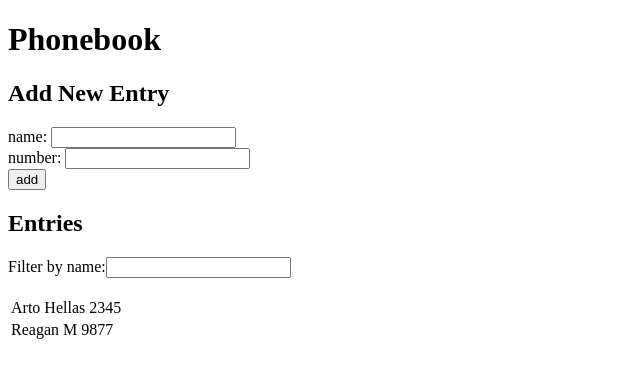
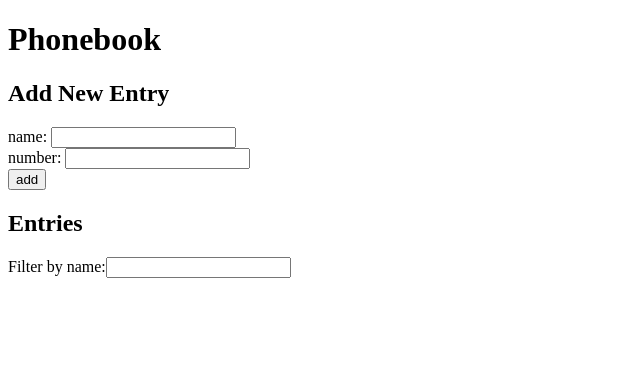
Before and after one commit to reagan-mackey/fullstackopen22-exercises, a React (Create React App) app in the folder part2/phonebook/: page / in a window 1280 px wide. Shown: the top 378 px of the page, without its empty margins (0-640 px from the left). Built offline with nearby package versions, Linux system fonts and the light colour scheme.

Commit message:
Removed default entries

```diff
--- a/part2/phonebook/src/App.js
+++ b/part2/phonebook/src/App.js
@@ -4,10 +4,7 @@ import Filter from "./components/Filter";
 import PersonTable from "./components/PersonTable";
 
 const App = () => {
-  const [persons, setPersons] = useState([
-    { name: "Arto Hellas", number: "2345" },
-    { name: "Reagan M", number: "9877" },
-  ]);
+  const [persons, setPersons] = useState([]);
   const [newName, setNewName] = useState("");
   const [newNumber, setNewNumber] = useState("");
   const [searchName, setSearchName] = useState("");
```
